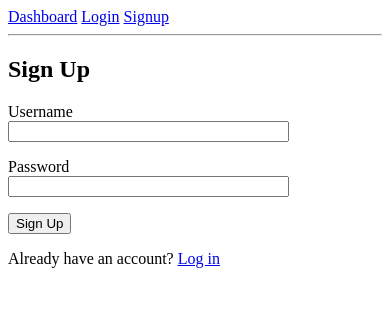
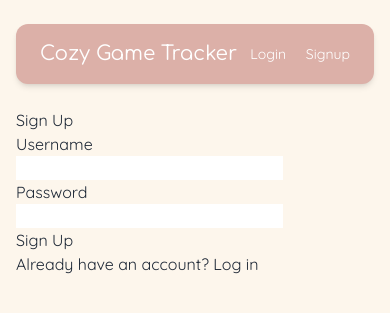
Before and after one commit to jf-759/Cozy-Games-Tracker, a Flask app: page /signup in a window 390 px wide. Shown: the top 313 px of the page. Run offline with Flask 3, Linux system fonts and the light colour scheme; parts of the project's set-up code (start-up, migrations or seed data) failed here and were passed over; some libraries are stand-ins or nearby versions.

Commit message:
added dashboard.html

```diff
--- a/app/__init__.py
+++ b/app/__init__.py
@@ -12,12 +12,14 @@ def create_app():
 
     db.init_app(app)
     login_manager.init_app(app)
-    login_manager.login_view = 'login'
+    login_manager.login_view = 'auth.login'  # Update to match your blueprint's 'login' route
 
-    from .auth import auth as auth_blueprint
-    from .routes import main as main_blueprint
+    # Register the auth blueprint
+    from .routes import auth as auth_blueprint
+    app.register_blueprint(auth_blueprint)
 
-    app.register_blueprint(auth_blueprint)
+    # Register the main blueprint
+    from .routes import main as main_blueprint  # Ensure main blueprint is also imported
     app.register_blueprint(main_blueprint)
 
     return app
--- a/app/routes.py
+++ b/app/routes.py
@@ -1,5 +1,5 @@
-from flask import render_template, redirect, url_for, request, flash
-from flask_login import login_required, current_user, login_user, logout_user
+from flask import Blueprint, render_template, redirect, url_for, request, flash
+from flask_login import login_user, logout_user, login_required, current_user
 from werkzeug.security import generate_password_hash, check_password_hash
 from .models import User, Game, Review
 from . import db, login_manager
@@ -7,6 +7,7 @@ from .forms import GameForm, ReviewForm, SignupForm, LoginForm
 from flask import Blueprint
 
 auth = Blueprint('auth', __name__)
+main = Blueprint('main', __name__)
 
 @login_manager.user_loader
 def load_user(user_id):
--- a/app/templates/base.html
+++ b/app/templates/base.html
@@ -3,32 +3,60 @@
 <head>
     <meta charset="UTF-8">
     <title>Cozy Game Tracker</title>
+
+    <!-- ✅ Tailwind CSS CDN -->
+    <script src="https://cdn.tailwindcss.com"></script>
+
+    <!-- ✅ Tailwind Custom Theme Config -->
+    <script>
+        tailwind.config = {
+            theme: {
+                extend: {
+                    colors: {
+                        cream: '#fdf6ec',
+                        blush: '#f8d8d7',
+                        sage: '#c8d5b9',
+                        rose: '#dcb0a8',
+                        grayish: '#a89f91',
+                    },
+                    fontFamily: {
+                        cozy: ['"Comfortaa"', 'cursive'],
+                        body: ['"Quicksand"', 'sans-serif'],
+                    },
+                }
+            }
+        }
+    </script>
+
+    <!-- ✅ Google Fonts -->
+    <link href="https://fonts.googleapis.com/css2?family=Comfortaa&family=Quicksand&display=swap" rel="stylesheet">
 </head>
-    <body>
-        <nav>
-            <a href="{{ url_for('main.dashboard') }}">Dashboard</a>
+
+<body class="bg-cream font-body text-gray-800 min-h-screen px-4 py-6">
+    <!-- ✅ Cozy Nav -->
+    <nav class="bg-rose text-white py-4 px-6 rounded-xl mb-6 shadow-md flex justify-between items-center">
+        <a href="{{ url_for('main.dashboard') }}" class="font-cozy text-xl">Cozy Game Tracker</a>
+        <div class="space-x-4 text-sm">
             {% if current_user.is_authenticated %}
-                <a href="{{ url_for('auth.logout') }}">Logout</a>
+                <a href="{{ url_for('auth.logout') }}" class="hover:underline">Logout</a>
             {% else %}
-                <a href="{{ url_for('auth.login') }}">Login</a>
-                <a href="{{ url_for('auth.signup') }}">Signup</a>
+                <a href="{{ url_for('auth.login') }}" class="hover:underline">Login</a>
+                <a href="{{ url_for('auth.signup') }}" class="hover:underline">Signup</a>
             {% endif %}
+        </div>
     </nav>
 
-        <hr>
-
-
+    <!-- Flash Messages -->
     {% with messages = get_flashed_messages() %}
         {% if messages %}
-                <ul>
+            <ul class="mb-4 space-y-2">
                 {% for message in messages %}
-                        <li>{{ message }}</li>
+                    <li class="bg-blush text-white px-4 py-2 rounded-lg shadow-sm">{{ message }}</li>
                 {% endfor %}
             </ul>
         {% endif %}
     {% endwith %}
 
     {% block content %}{% endblock %}
-
 </body>
 </html>
--- a/requirements.txt
+++ b/requirements.txt
@@ -1,4 +1,5 @@
 Flask
 Flask-SQLAlchemy
+Flask-WTF
 Flask-Login
-Werkzeug
+WTForms
```
Also changed, not shown: app.py (added, +27 -0 lines), app/templates/dashboard.html (added, +27 -0 lines), instance/config.py (+8 -0 lines), run.py (deleted, +0 -9 lines). Lines whose indentation alone changed are shown as unchanged.
